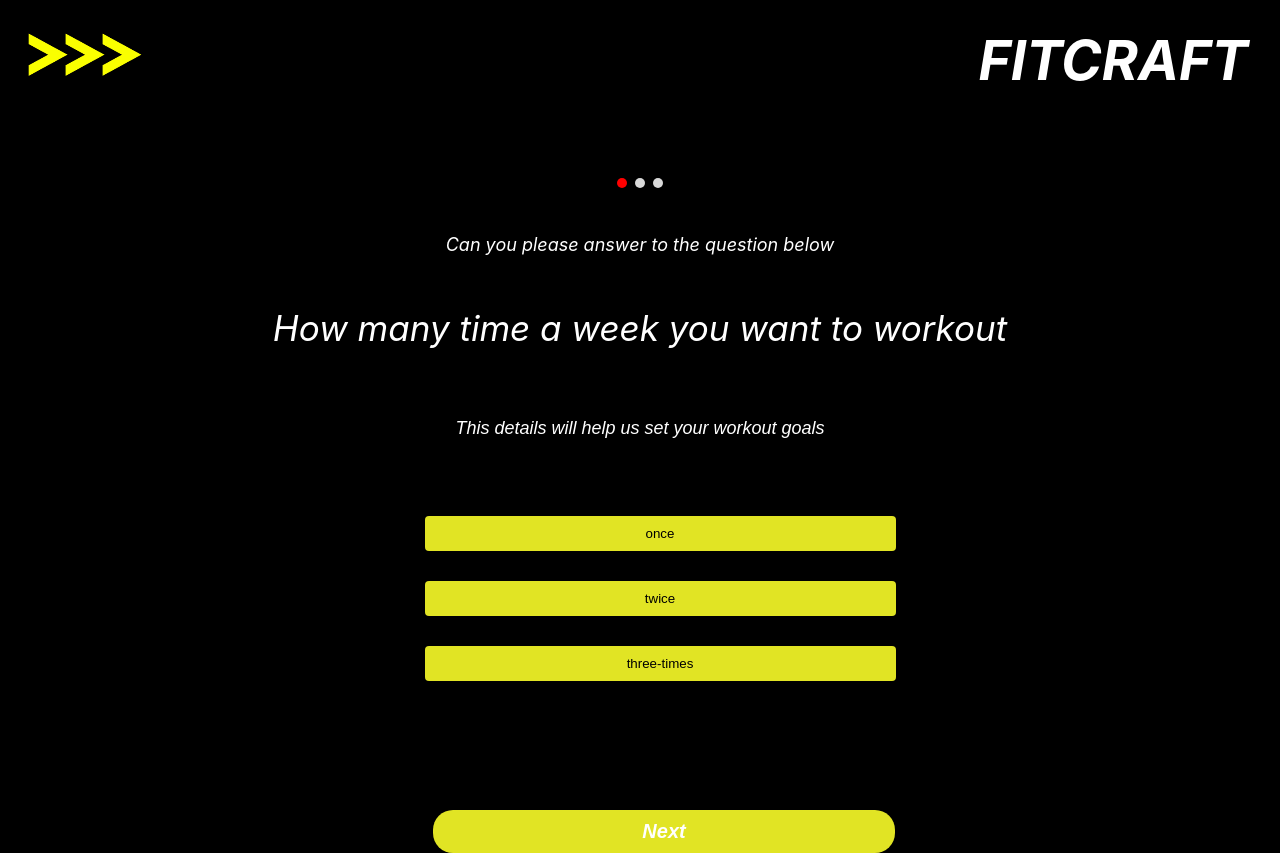
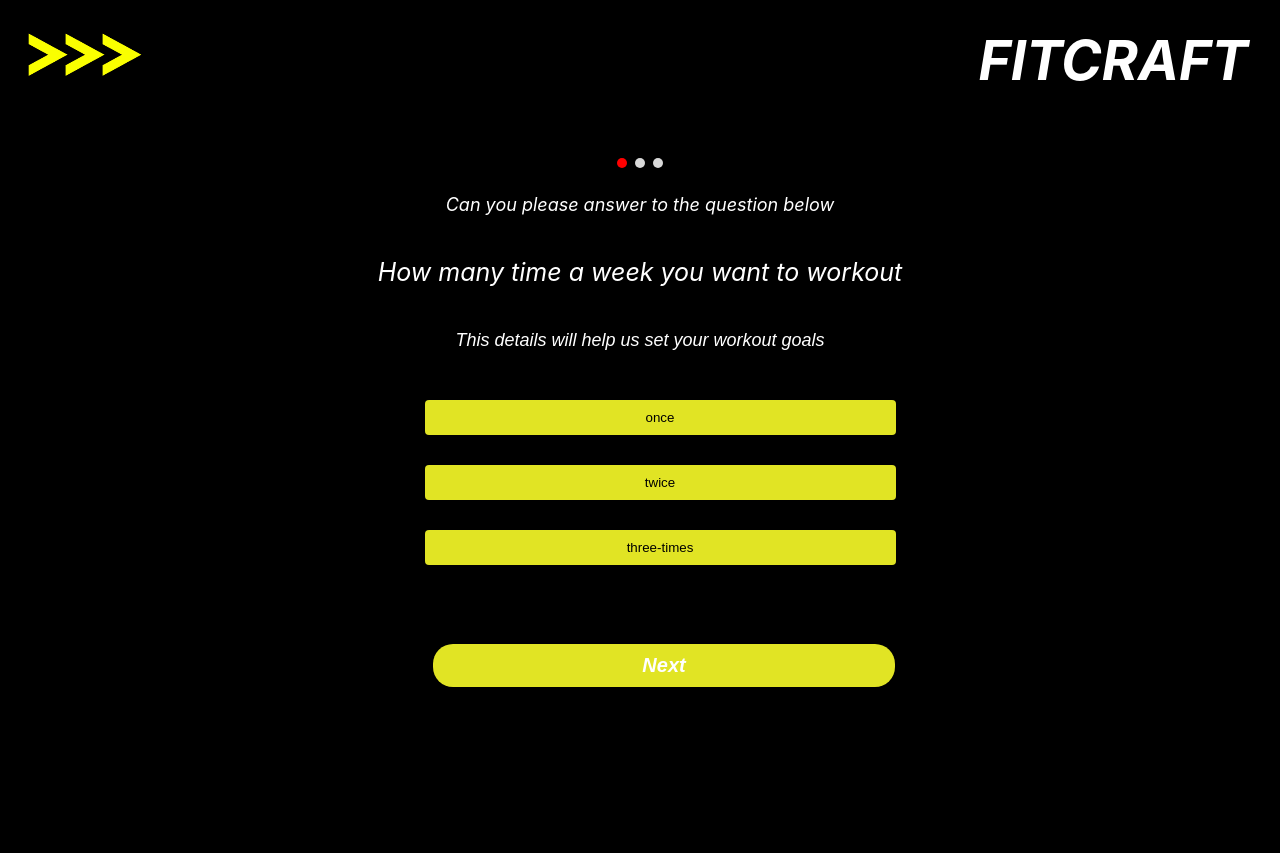
Before and after one commit to yacine-amrouche/brainstation-capstone-final, a React (Create React App) app: page /quiz/1 in a window 1280 px wide. Built offline with nearby package versions, Linux system fonts and the light colour scheme.

Commit message:
adding styling for yhe app

```diff
--- a/src/Components/ExercisesPage/ExercisesPage.scss
+++ b/src/Components/ExercisesPage/ExercisesPage.scss
@@ -1,6 +1,5 @@
 .Menu__card {
-  width: 30%;
-  padding-left: 4rem;
+  width: 46%;
 }
 .menu {
   display: flex;
@@ -42,7 +41,7 @@
   color: #fff;
   margin-left: 0.5rem;
   border: 2px #ffa9a9 solid;
-  width: 80px;
+  width: 100px;
 }
 
 .btna {
@@ -52,7 +51,7 @@
   text-transform: capitalize;
   color: #fff;
   border: 2px #fcc757 solid;
-  width: 80px;
+  width: 100px;
 }
 .menu_img {
   border-top: 4px solid black;
--- a/src/Components/HorizontallBar/HorizontallBar.scss
+++ b/src/Components/HorizontallBar/HorizontallBar.scss
@@ -3,10 +3,9 @@
   background-color: black;
   display: flex;
   flex-direction: column;
-  padding-left: 6rem;
   padding-right: 6rem;
   padding-top: 3rem;
-  height: 220px;
+  height: 200px;
 }
 .muscle__name {
   color: white;
--- a/src/Components/Quiz/Quiz.scss
+++ b/src/Components/Quiz/Quiz.scss
@@ -22,9 +22,9 @@
     font-style: normal;
     font-weight: 400;
     line-height: 150%;
-    padding: 0 0 1.0625rem;
+
     color: white;
-    font-size: 35px;
+    font-size: 25px;
     font-style: italic;
   }
 
@@ -36,7 +36,7 @@
     font-style: normal;
     font-weight: 400;
     line-height: normal;
-    padding-bottom: 1.75rem;
+
     color: white;
     font-style: italic;
   }
@@ -78,7 +78,7 @@
     background-color: #e1e424;
     border: none;
     border-radius: 20px;
-    margin: 6.125rem 1rem 0.9375rem;
+    margin: 3rem 1rem 0.9375rem;
     padding: 0.625rem 1rem;
     width: 85%;
     margin-left: 4rem;
@@ -93,7 +93,7 @@
   &__navbar {
     display: flex;
     justify-content: space-evenly;
-    margin: 20px 0;
+    margin: 0;
   }
 
   &__navbar-circle {
--- a/src/Components/SearchBar/SearchBar.scss
+++ b/src/Components/SearchBar/SearchBar.scss
@@ -30,7 +30,7 @@
   font-size: 18px;
 }
 .search__btn {
-  width: 10%;
+  width: 15%;
   height: 55px;
   border-radius: 20px;
   margin-left: 0.5rem;
--- a/src/Pages/HomePage/HomePage.scss
+++ b/src/Pages/HomePage/HomePage.scss
@@ -2,3 +2,11 @@
   width: 100%;
   height: 500px;
 }
+.new__bnt {
+  color: white;
+  font-style: italic;
+  font-weight: bold;
+  font-size: 20px;
+  width: 160px;
+  border-radius: 20px;
+}
--- a/src/Pages/ProgramPage/ProgramPage.js
+++ b/src/Pages/ProgramPage/ProgramPage.js
@@ -65,7 +65,7 @@ function WelcomePage() {
         </div>
       ))}
       <button onClick={handelGetHome} className="welcome__bnt">
-        SEARCH EXERCISES DETAILS
+        Search exercise Details
       </button>
     </>
   );
--- a/src/Pages/ProgramPage/ProgramPage.scss
+++ b/src/Pages/ProgramPage/ProgramPage.scss
@@ -1,7 +1,7 @@
 .header__program {
   color: white;
   font-size: 22px;
-  margin-left: 1rem;
+  margin-left: 5rem;
   font-style: italic;
   margin-bottom: 3rem;
 }
```
